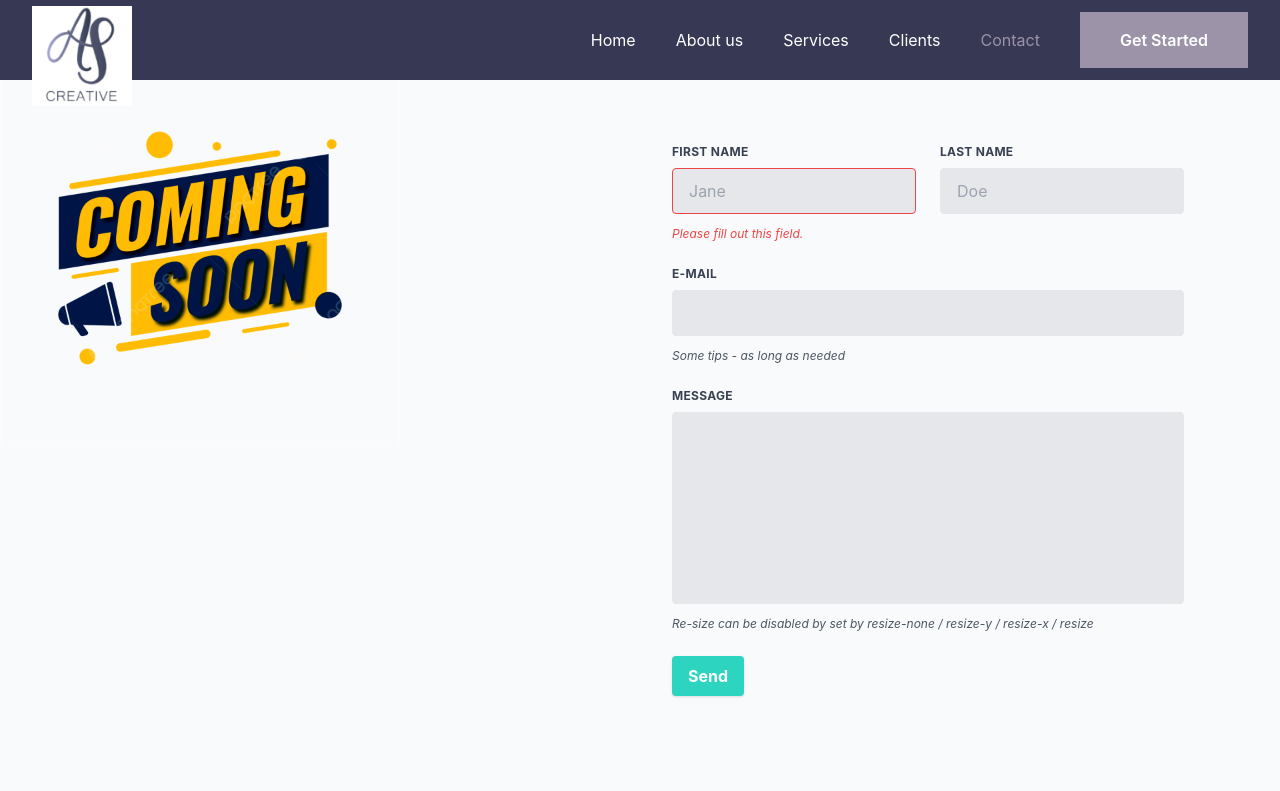
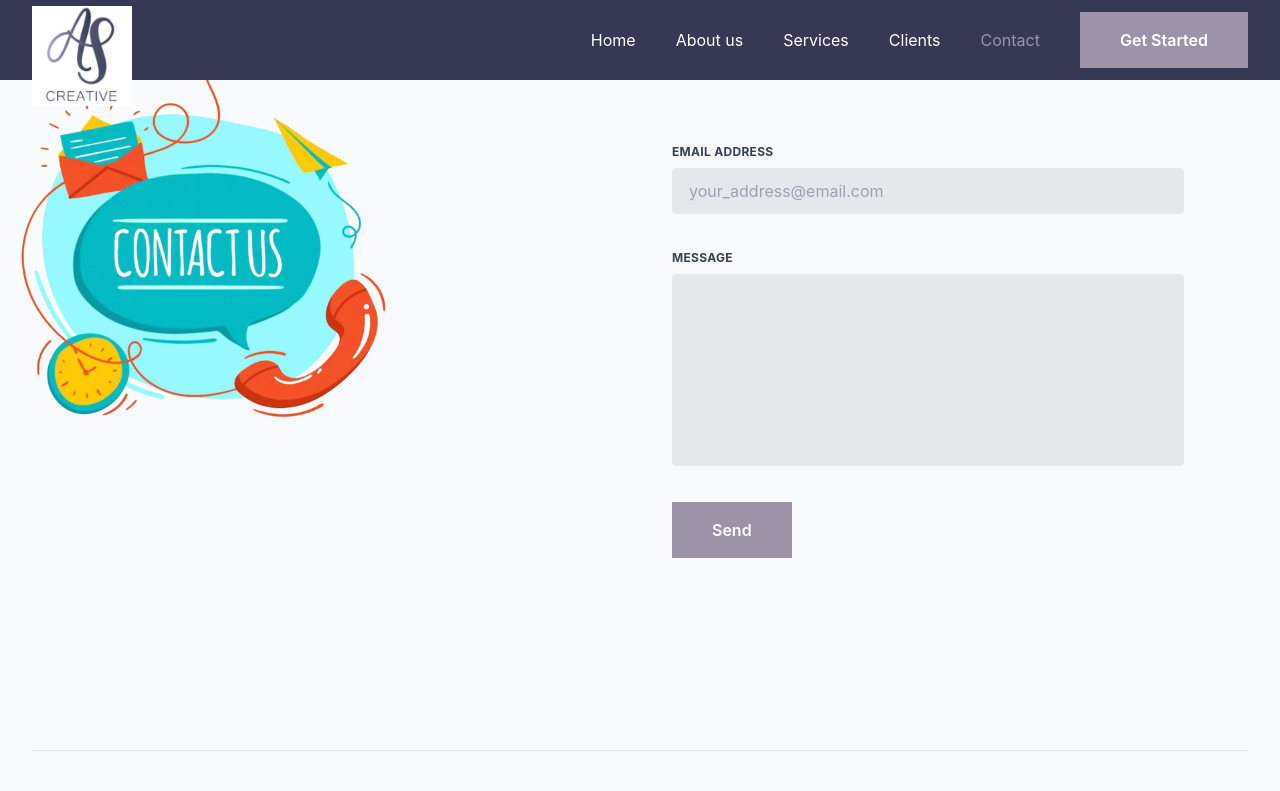
Before and after one commit to nodexchange/alyssacreative.co.uk, a Next.js app: page /contact in a window 1280 px wide. Shown: the top 791 px of the page. Built offline with nearby package versions, Linux system fonts and the light colour scheme; a web font is replaced by a local one.

Commit message:
clean up, contact

```diff
--- a/components/sections/Contact.js
+++ b/components/sections/Contact.js
@@ -1,18 +1,21 @@
 import React from 'react';
-import Image from 'next/image';
-import ClientImg from '@/images/client-service.jpg';
-import { useForm } from '@formspree/react';
+import { ValidationError, useForm } from '@formspree/react';
 
 function Contact() {
   const [state, handleSubmit] = useForm(process.env.NEXT_PUBLIC_FORM);
   if (state.succeeded) {
-    return <div>Thank you for signing up!</div>;
+    return (
+      <div className="block uppercase tracking-wide text-gray-700 text-xs font-bold mb-2 p-3">
+        Thank you for for getting in touch! <br/> We will get back to you as soon as possible.
+      </div>
+    );
   }
+
   return (
     <section id="Contact" className="py-10 bg-gray-50 sm:py-16 lg:py-24">
       <div className="px-4 mx-auto max-w-7xl sm:px-6 lg:px-8">
         <div className="grid items-stretch gap-y-10 md:grid-cols-1 md:gap-x-20 relative">
-          <MyForm handleSubmit={handleSubmit} submitting={state.submitting} succeeded={state.succeeded} />
+          <MyForm handleSubmit={handleSubmit} state={state} />
         </div>
       </div>
     </section>
@@ -21,41 +24,28 @@ function Contact() {
 
 export default Contact;
 
-function MyForm({handleSubmit, submitting, succeeded}) {
-  if (succeeded) {
-    return <div>Thank you for signing up!</div>;
-  }
+function MyForm({ handleSubmit, state }) {
   return (
     <>
       <form className="w-full max-w-lg" onSubmit={handleSubmit}>
         <div className="flex flex-wrap -mx-3 mb-6">
-          <div className="w-full md:w-1/2 px-3 mb-6 md:mb-0">
+          <div className="w-full px-3 mb-6 md:mb-0">
             <label
               className="block uppercase tracking-wide text-gray-700 text-xs font-bold mb-2"
-              htmlFor="grid-first-name">
-              First Name
+              htmlFor="email">
+              Email Address
             </label>
             <input
-              className="appearance-none block w-full bg-gray-200 text-gray-700 border border-red-500 rounded py-3 px-4 mb-3 leading-tight focus:outline-none focus:bg-white"
-              id="grid-first-name"
-              type="text"
-              placeholder="Jane"
+              className="appearance-none block w-full bg-gray-200 text-gray-700 border rounded py-3 px-4 mb-3 leading-tight focus:outline-none focus:bg-white"
+              id="email"
+              placeholder="your_address@email.com"
+              type="email"
+              name="email"
             />
-            <p className="text-red-500 text-xs italic">
-              Please fill out this field.
-            </p>
-          </div>
-          <div className="w-full md:w-1/2 px-3">
-            <label
-              className="block uppercase tracking-wide text-gray-700 text-xs font-bold mb-2"
-              htmlFor="grid-last-name">
-              Last Name
-            </label>
-            <input
-              className="appearance-none block w-full bg-gray-200 text-gray-700 border border-gray-200 rounded py-3 px-4 leading-tight focus:outline-none focus:bg-white focus:border-gray-500"
-              id="grid-last-name"
-              type="text"
-              placeholder="Doe"
+            <ValidationError
+              prefix="Email"
+              field="email"
+              errors={state.errors}
             />
           </div>
         </div>
@@ -63,45 +53,31 @@ function MyForm({handleSubmit, submitting, succeeded}) {
           <div className="w-full px-3">
             <label
               className="block uppercase tracking-wide text-gray-700 text-xs font-bold mb-2"
-              htmlFor="grid-password">
-              E-mail
-            </label>
-            <input
-              className="appearance-none block w-full bg-gray-200 text-gray-700 border border-gray-200 rounded py-3 px-4 mb-3 leading-tight focus:outline-none focus:bg-white focus:border-gray-500"
-              id="email"
-              type="email"
-            />
-            <p className="text-gray-600 text-xs italic">
-              Some tips - as long as needed
-            </p>
-          </div>
-        </div>
-        <div className="flex flex-wrap -mx-3 mb-6">
-          <div className="w-full px-3">
-            <label
-              className="block uppercase tracking-wide text-gray-700 text-xs font-bold mb-2"
-              htmlFor="grid-password">
+              htmlFor="message">
               Message
             </label>
             <textarea
               className=" no-resize appearance-none block w-full bg-gray-200 text-gray-700 border border-gray-200 rounded py-3 px-4 mb-3 leading-tight focus:outline-none focus:bg-white focus:border-gray-500 h-48 resize-none"
-              id="message"></textarea>
-            <p className="text-gray-600 text-xs italic">
-              Re-size can be disabled by set by resize-none / resize-y /
-              resize-x / resize
-            </p>
+              id="message"
+              name="message"
+            />
+            <ValidationError
+              prefix="Message"
+              field="message"
+              errors={state.errors}
+            />
           </div>
         </div>
         <div className="md:flex md:items-center">
           <div className="md:w-1/3">
             <button
-              disabled={submitting}
-              className="shadow bg-teal-400 hover:bg-teal-400 focus:shadow-outline focus:outline-none text-white font-bold py-2 px-4 rounded"
-              type="button">
+              disabled={state.submitting}
+              className="inline-flex items-center justify-center px-10 py-4 text-base font-semibold text-white transition-all duration-200 bg-acblue-light hover:bg-acblue-dark focus:bg-acblue-dark"
+              type="submit">
               Send
             </button>
           </div>
-          <div className="md:w-2/3"></div>
+          <ValidationError errors={state.errors} />
         </div>
       </form>
     </>
--- a/pages/about.js
+++ b/pages/about.js
@@ -7,7 +7,7 @@ export default function About() {
     <>
       <NextSeo title="About" canonical="https://alyssacreative.co.uk/about" />
       <section className="relative">
-        <div className="flex items-center px-6 py-6 md:px-4 gap-x-yeat">
+        <div className="flex items-center px-6 py-6 md:px-4 gap-x-yeat opacity-0">
           <h1 className="text-5xl uppercase">About</h1>
         </div>
         <div className="flex flex-col gap-y-4">
--- a/pages/career.js
+++ b/pages/career.js
@@ -7,7 +7,7 @@ export default function Career() {
     <>
       <NextSeo title="Career" canonical="https://alyssacreative.co.uk/career" />
       <section className="relative pb-20">
-        <div className="flex items-center px-6 py-6 md:px-4 gap-x-yeat">
+        <div className="flex items-center px-6 py-6 md:px-4 gap-x-yeat opacity-0">
           <h1 className="text-5xl uppercase">Career</h1>
         </div>
         <div className="grid px-6 gap-x-12 gap-y-4 md:px-4 md:grid-cols-2">
--- a/pages/clients.js
+++ b/pages/clients.js
@@ -7,7 +7,7 @@ export default function Clients() {
     <>
       <NextSeo title="Clients" canonical="https://alyssacreative.co.uk/clients" />
       <section className="relative pb-20">
-        <div className="flex items-center px-6 py-6 md:px-4 gap-x-yeat">
+        <div className="flex items-center px-6 py-6 md:px-4 gap-x-yeat opacity-0">
           <h1 className="text-5xl uppercase">Clients</h1>
         </div>
         <div className="flex flex-col gap-y-4">
--- a/pages/contact.js
+++ b/pages/contact.js
@@ -8,15 +8,15 @@ export default function Contact() {
     <>
       <NextSeo title="Contact" canonical="https://alyssacreative.co.uk/contact" />
       <section className="relative pb-20">
-        <div className="flex items-center px-6 py-6 md:px-4 gap-x-yeat">
+        <div className="flex items-center px-6 py-6 md:px-4 gap-x-yeat opacity-0">
           <h1 className="text-5xl uppercase">Contact</h1>
         </div>
         <div className="grid px-6 gap-x-12 gap-y-4 md:px-4 md:grid-cols-2">
           <Image
             width={400}
             height={200}
-            src="/images/coming-soon.png"
-            alt="Photo of myself"
+            src="/images/contact.png"
+            alt="Contact us graphic"
             priority
           />
           <div className="flex flex-col gap-y-4">
--- a/pages/faq.js
+++ b/pages/faq.js
@@ -7,7 +7,7 @@ export default function Faq() {
     <>
       <NextSeo title="FAQ" canonical="https://alyssacreative.co.uk/faq" />
       <section className="relative pb-20">
-        <div className="flex items-center px-6 py-6 md:px-4 gap-x-yeat">
+        <div className="flex items-center px-6 py-6 md:px-4 gap-x-yeat opacity-0">
           <h1 className="text-5xl uppercase">FAQ</h1>
         </div>
         <div className="grid px-6 gap-x-12 gap-y-4 md:px-4 md:grid-cols-2">
--- a/pages/policy.js
+++ b/pages/policy.js
@@ -7,7 +7,7 @@ export default function Policy() {
     <>
       <NextSeo title="Policy" canonical="https://alyssacreative.co.uk/policy" />
       <section className="relative pb-20">
-        <div className="flex items-center px-6 py-6 md:px-4 gap-x-yeat">
+        <div className="flex items-center px-6 py-6 md:px-4 gap-x-yeat opacity-0">
           <h1 className="text-5xl uppercase">Policy</h1>
         </div>
         <div className="grid px-6 gap-x-12 gap-y-4 md:px-4 md:grid-cols-2">
--- a/pages/services.js
+++ b/pages/services.js
@@ -7,7 +7,7 @@ export default function Services() {
     <>
       <NextSeo title="Services" canonical="https://alyssacreative.co.uk/services" />
       <section className="relative pb-20">
-        <div className="flex items-center px-6 py-6 md:px-4 gap-x-yeat">
+        <div className="flex items-center px-6 py-6 md:px-4 gap-x-yeat opacity-0">
           <h1 className="text-5xl uppercase">Services</h1>
         </div>
         <div className="flex flex-col gap-y-4">
--- a/pages/testimonials.js
+++ b/pages/testimonials.js
@@ -7,7 +7,7 @@ export default function Testimonials() {
     <>
       <NextSeo title="Testimonials" canonical="https://alyssacreative.co.uk/testimonials" />
       <section className="relative pb-20">
-        <div className="flex items-center px-6 py-6 md:px-4 gap-x-yeat">
+        <div className="flex items-center px-6 py-6 md:px-4 gap-x-yeat opacity-0">
           <h1 className="text-5xl uppercase">Testimonials</h1>
         </div>
         <div className="grid px-6 gap-x-12 gap-y-4 md:px-4 md:grid-cols-2">
```
Also changed, not shown: components/sections/Navbar.js (+69 -29 lines), public/images/contact.png (added).
